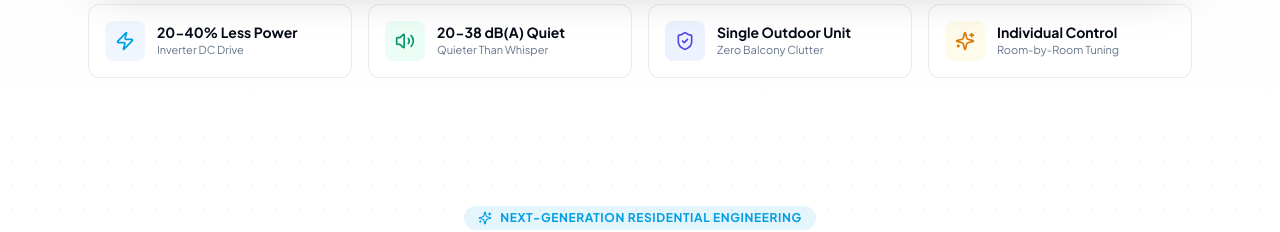
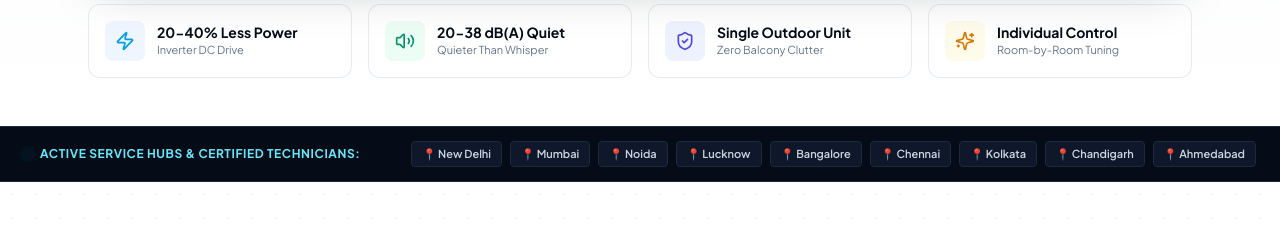
Before and after one commit to GulameWarish/VRF_Homes, a React (Vite) app in the folder client/: page / in a window 1280 px wide. Shown: the part 1120-1352 px from the top of the page. Built offline with nearby package versions, Linux system fonts and the light colour scheme; no server answers.

Commit message:
feat(seo): optimize Google keywords, city location schema, and search console verification

```diff
--- a/client/src/components/common/SEO.jsx
+++ b/client/src/components/common/SEO.jsx
@@ -1,19 +1,31 @@
 import { useEffect } from 'react';
 
-export default function SEO({ title, description, schemaData }) {
+export default function SEO({ title, description, keywords, schemaData }) {
   useEffect(() => {
-    const fullTitle = title
-      ? `${title} | VRF Homes - Advanced HVAC Solutions`
-      : 'VRF Homes | Advanced HVAC & Air Conditioning Solutions';
+    // Clean Page Title: prevent repetitive brand suffixes
+    let fullTitle = title || 'VRF Homes | VRF Solution, AC Solution, AC Repairing & New AC Install';
+    if (!fullTitle.toLowerCase().includes('vrf home')) {
+      fullTitle = `${fullTitle} | VRF Homes`;
+    }
     document.title = fullTitle;
 
+    // Meta Description
     let metaDesc = document.querySelector('meta[name="description"]');
     if (!metaDesc) {
       metaDesc = document.createElement('meta');
       metaDesc.name = 'description';
       document.head.appendChild(metaDesc);
     }
-    metaDesc.content = description || 'Premium residential and commercial HVAC solutions, VRF systems, chillers, and precision air conditioning installations.';
+    metaDesc.content = description || 'Certified VRF solution, AC solution, 24/7 fast AC repairing, preventive AC maintenance AMC, and new AC installation services across New Delhi, Mumbai, Noida, Bangalore, Chennai, Kolkata, Chandigarh, Ahmedabad & Lucknow.';
+
+    // Meta Keywords
+    let metaKeywords = document.querySelector('meta[name="keywords"]');
+    if (!metaKeywords) {
+      metaKeywords = document.createElement('meta');
+      metaKeywords.name = 'keywords';
+      document.head.appendChild(metaKeywords);
+    }
+    metaKeywords.content = keywords || 'vrfhome, vrf home, vrfsolution, vrf solution, acsolution, ac solution, hvac solution, ac repairing, ac maintenance, ac maintance, new ac install, new ac installation, ac amc, ductable ac, voltas, haier, carrier, hitachi, o general, mitsubishi electric, trane, new delhi, mumbai, noida, bangalore, chennai, kolkata, chandigarh, ahmedabad, lucknow';
 
     // Inject JSON-LD Schema if provided
     let scriptTag = document.getElementById('seo-jsonld');
@@ -28,7 +40,7 @@ export default function SEO({ title, description, schemaData }) {
     } else if (scriptTag) {
       scriptTag.remove();
     }
-  }, [title, description, schemaData]);
+  }, [title, description, keywords, schemaData]);
 
   return null;
 }
--- a/client/src/pages/HomePage.jsx
+++ b/client/src/pages/HomePage.jsx
@@ -28,33 +28,116 @@ export default function HomePage({ onOpenQuote }) {
     fetchSettings();
   }, []);
 
+  const homeKeywords = 'vrfhome, vrf home, vrfsolution, vrf solution, acsolution, ac solution, hvac solution, ac repairing, ac maintenance, ac maintance, new ac install, new ac installation, ac amc, ductable ac, voltas ac, haier ac, carrier ac, hitachi ac, o general ac, mitsubishi electric vrf, trane chiller, ac repairing new delhi, new ac install new delhi, vrf solution new delhi, ac repairing mumbai, vrf solution mumbai, ac repairing noida, vrf solution noida, ac repairing bangalore, vrf solution bangalore, ac repairing chennai, vrf solution chennai, ac repairing kolkata, vrf solution kolkata, ac repairing chandigarh, vrf solution chandigarh, ac repairing ahmedabad, vrf solution ahmedabad, ac repairing lucknow, vrf solution lucknow';
+
   const homeSchema = {
     '@context': 'https://schema.org',
     '@type': 'HVACBusiness',
-    name: settings?.companyName || 'VRF Homes',
-    description: settings?.heroSubheading || 'Advanced VRF Home Central Air Conditioning Solutions for Modern Living & Luxury Architecture',
+    name: 'VRF Homes',
+    alternateName: 'VRF Homes - VRF Solution, AC Solution, AC Repairing & Installation',
+    url: 'https://vrfhomes.com/',
+    logo: 'https://vrfhomes.com/favicon.svg',
+    image: 'https://vrfhomes.com/images/real/vrf-home-cutaway-hero.png',
+    description: 'Certified VRF solution, AC solution, 24/7 emergency AC repairing, preventive AC maintenance AMC, and turnkey new AC installation across New Delhi, Mumbai, Chennai, Noida, Kolkata, Bangalore, Chandigarh, Ahmedabad & Lucknow.',
     telephone: settings?.phone || '+91 88969 21318',
     email: settings?.email || 'sales@shuklaenterprises.in',
-    address: {
-      '@type': 'PostalAddress',
-      streetAddress: 'UGF 8, 92/200, Unnao Arcade Building, 5 Gautam Buddha Marg',
-      addressLocality: 'Lucknow',
-      addressRegion: 'Uttar Pradesh',
-      postalCode: '226018',
-      addressCountry: 'IN'
+    priceRange: '₹₹',
+    areaServed: [
+      { '@type': 'City', name: 'New Delhi' },
+      { '@type': 'City', name: 'Mumbai' },
+      { '@type': 'City', name: 'Chennai' },
+      { '@type': 'City', name: 'Noida' },
+      { '@type': 'City', name: 'Kolkata' },
+      { '@type': 'City', name: 'Bangalore' },
+      { '@type': 'City', name: 'Chandigarh' },
+      { '@type': 'City', name: 'Ahmedabad' },
+      { '@type': 'City', name: 'Lucknow' }
+    ],
+    hasOfferCatalog: {
+      '@type': 'OfferCatalog',
+      name: 'VRF, HVAC & AC Services',
+      itemListElement: [
+        {
+          '@type': 'Offer',
+          itemOffered: {
+            '@type': 'Service',
+            name: 'VRF Solution & Central Air Conditioning',
+            description: 'Multi-room VRF Home systems with single outdoor unit, whisper-quiet operation, and 20-40% power savings.'
+          }
+        },
+        {
+          '@type': 'Offer',
+          itemOffered: {
+            '@type': 'Service',
+            name: 'AC Repairing & Breakdown Assistance',
+            description: 'Rapid on-site AC repair, compressor replacement, gas leak charging, and PCB electronic troubleshooting.'
+          }
+        },
+        {
+          '@type': 'Offer',
+          itemOffered: {
+            '@type': 'Service',
+            name: 'Preventive AC Maintenance AMC',
+            description: 'Annual Maintenance Contracts, deep jet chemical cleaning, filter sterilization, and seasonal system health checkups.'
+          }
+        },
+        {
+          '@type': 'Offer',
+          itemOffered: {
+            '@type': 'Service',
+            name: 'New AC Installation & Turnkey HVAC Contracting',
+            description: 'Factory-certified new AC installation for Voltas, Haier, Carrier, Mitsubishi Electric, O General, Hitachi & Trane.'
+          }
+        }
+      ]
     }
   };
+
+  const targetCities = [
+    { name: 'New Delhi', slug: 'new-delhi' },
+    { name: 'Mumbai', slug: 'mumbai' },
+    { name: 'Noida', slug: 'noida' },
+    { name: 'Lucknow', slug: 'lucknow' },
+    { name: 'Bangalore', slug: 'bangalore' },
+    { name: 'Chennai', slug: 'chennai' },
+    { name: 'Kolkata', slug: 'kolkata' },
+    { name: 'Chandigarh', slug: 'chandigarh' },
+    { name: 'Ahmedabad', slug: 'ahmedabad' }
+  ];
 
   return (
     <>
       <SEO
-        title={settings?.companyName ? `${settings.companyName} | Advanced VRF Home Central Air Conditioning` : 'VRF Homes | Advanced VRF Home Air Conditioning Solutions'}
-        description={settings?.heroSubheading || 'Pioneering Variable Refrigerant Flow central air conditioning for luxury residences, penthouses, and villas.'}
+        title="VRF Homes | VRF Solution, AC Solution, AC Repairing, AC Maintenance & New AC Install"
+        description="India's leading VRF solution, AC solution, 24/7 fast AC repairing, preventive AC maintenance AMC, and certified new AC installation in New Delhi, Mumbai, Chennai, Noida, Kolkata, Bangalore, Chandigarh, Ahmedabad & Lucknow."
+        keywords={homeKeywords}
         schemaData={homeSchema}
       />
 
       {/* 1. Hero Section: Outdoor Unit Control Image & Interactive Villa Cutaway */}
       <HeroSection settings={settings} onOpenQuote={onOpenQuote} />
+
+      {/* Google SEO Targeted City & Service Strip */}
+      <section className="bg-navy-950 text-white border-y border-slate-800 py-3.5 px-4 sm:px-6">
+        <div className="max-w-7xl mx-auto flex flex-col md:flex-row md:items-center justify-between gap-3 text-xs">
+          <div className="flex items-center space-x-2 text-cyan-300 font-bold uppercase tracking-wider shrink-0">
+            <span className="w-2 h-2 rounded-full bg-cyan-400 animate-ping"></span>
+            <span>Active Service Hubs & Certified Technicians:</span>
+          </div>
+          <div className="flex flex-wrap items-center gap-1.5 sm:gap-2">
+            {targetCities.map((c) => (
+              <a
+                key={c.slug}
+                href={`/locations/${c.slug}`}
+                className="px-2.5 py-1 rounded bg-slate-900 hover:bg-[#009fe3] text-slate-300 hover:text-white border border-slate-800 transition-colors text-[11px] font-semibold"
+                title={`VRF Solution, AC Repairing & New AC Install in ${c.name}`}
+              >
+                📍 {c.name}
+              </a>
+            ))}
+          </div>
+        </div>
+      </section>
 
       {/* 2. VRF Home Introduction & Why Choose VRF Homes */}
       <VrfHomeIntroSection onOpenQuote={onOpenQuote} />
```
Also changed, not shown: client/index.html (+2 -1 lines).
